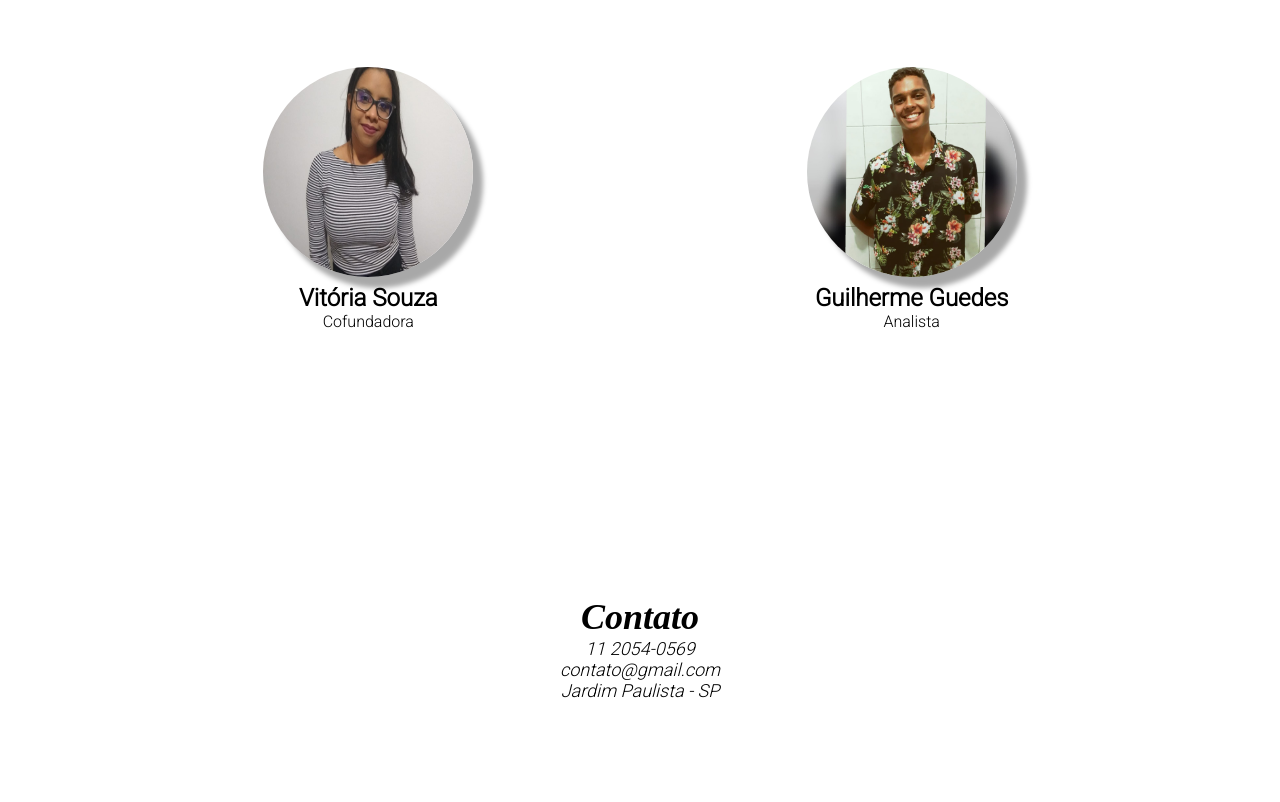
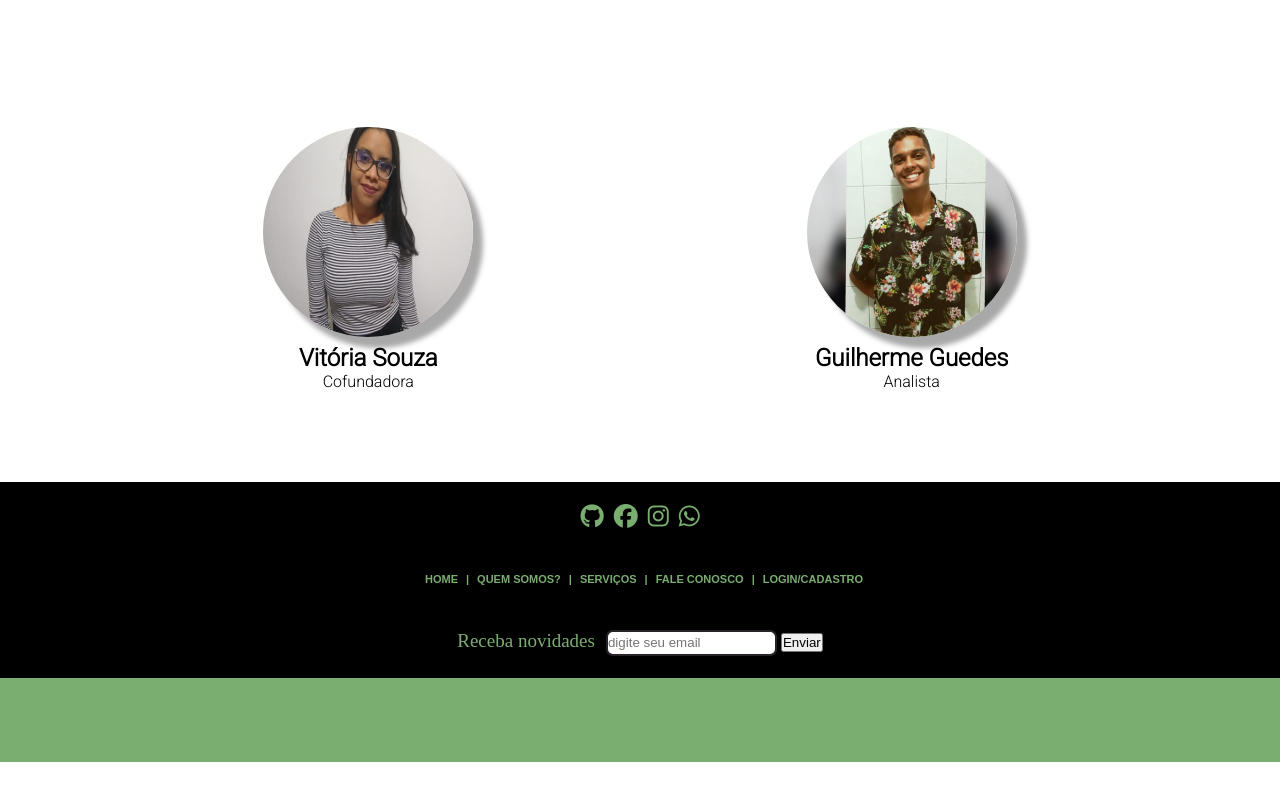
Before and after one commit to 1adsa-grupo10/Projeto-P-I, a plain HTML site: page Site insitucional/Vitória/index.html in a window 1280 px wide. Shown: the part 2340-3142 px from the top of the page. After the commit the page ends 3102 px from the top, so only its background shows below. Drawn offline with nearby package versions, Linux system fonts and the light colour scheme.

Commit message:
parte do footer

```diff
--- a/Site insitucional/Vitória/css/style.css
+++ b/Site insitucional/Vitória/css/style.css
@@ -255,7 +255,7 @@ body {
     flex-wrap: wrap;
     justify-content: space-evenly;
     align-items: center;
-    height: 100vh;
+    height: 110vh;
 }
 
 .team-item {
@@ -375,16 +375,89 @@ p {
     font-family: 'Roboto', sans-serif;
 }
 
+.footer {
+    height: 35vh;
+    width: 100%;
+}
 
-/* .footer{
+.contato_footer {
+    height: 70%;
+    width: 100%;
+    background-color: black;
     display: flex;
-    justify-content: center;
+    flex-direction: column;
     align-items: center;
-    flex-direction: row;
-    height: 30vh;
-    border: 2px solid blue;
-  }
+    justify-content: space-around;
+}
 
-  .item-footer{
+.redes_sociais {
+    display: flex;
+}
 
-  } */
+.redes_sociais i {
+    color: rgb(122, 173, 112);
+    font-size: 24px;
+    margin: 0 5px;
+}
+
+.site {
+    height: 30%;
+    width: 100%;
+    background-color: rgb(122, 173, 112);
+}
+
+.topicos ul {
+    display: flex;
+    align-items: center;
+}
+
+.topicos li {
+    list-style: none;
+    margin-left: 8px;
+    text-transform: uppercase;
+    font-weight: bold;
+    font-family: Arial, Helvetica, sans-serif;
+    font-size: 11px;
+    color: rgb(122, 173, 112);
+    cursor: pointer;
+    transition: color 0.5s;
+}
+
+.topicos a {
+    text-decoration: none;
+    color: rgb(122, 173, 112);
+}
+
+.topicos a {
+    text-decoration: none;
+    color: rgb(122, 173, 112);
+}
+
+.topicos li:hover {
+    color: white;
+}
+
+.topicos a:hover {
+    color: white;
+    transition: color 0.5s;
+}
+
+.novidades {
+    display: flex;
+}
+
+.novidades h2 {
+    color: rgb(122, 173, 112);
+    font-weight: 500;
+    font-size: 19px;
+    margin-right: 11px;
+}
+
+.novidades input {
+    height: 22px;
+    width: 167px;
+    outline: none;
+    border-radius: 7px;
+    border: 2px solid #282229;
+    background-color: #ffffff;
+}
--- a/Site insitucional/Vitória/index.html
+++ b/Site insitucional/Vitória/index.html
@@ -7,6 +7,7 @@
     <title>Green Sensors</title>
     <link rel="stylesheet" href="./css/style.css">
     <link href="https://fonts.googleapis.com/css2?family=Roboto:wght@300&display=swap" rel="stylesheet">
+    <script src="https://kit.fontawesome.com/1828e94103.js" crossorigin="anonymous"></script>
 
 </head>
 
@@ -20,7 +21,7 @@
                 <li>Quem somos?</li>
                 <li>Serviços</li>
                 <li><a href="./fale_conosco.html">Fale conosco</a></li>
-                <li class="login"><img src="./imagens/login.png" alt=""> <a href="./login.html">Login/Cadastro</a></li>
+                <li class="login"><img src="./imagens/login.png" alt=""><a href="./login.html">Login/Cadastro</a></li>
             </ul>
             <div class="bandeira">
                 <img src="./imagens/bandeira-brasil.png" alt="">
@@ -135,30 +136,39 @@
 
     </div>
 
-    <div class="contact">
-        <div class="contact-title">
-            <!--<h1>Receba Novidades</h1>-->
+    <div class="footer">
+        <div class="contato_footer">
+            <div class="redes_sociais">
+                <i class="fab fa-github"></i>
+                <i class="fab fa-facebook"></i>
+                <i class="fab fa-instagram"></i>
+                <i class="fab fa-whatsapp"></i>
             </div>
-        <div class="contact-item">
-            <div class="contact-info">
-                <h1>Contato</h1>
-                <p>11 2054-0569</p>
-                <p>contato@gmail.com</p>
-                <p>Jardim Paulista - SP</p>
+            <div class="topicos">
+                <ul>
+                    <li>Home</li>
+                    <li>|</li>
+                    <li>Quem somos?</li>
+                    <li>|</li>
+                    <li>Serviços</li>
+                    <li>|</li>
+                    <li><a href="./fale_conosco.html">Fale conosco</a></li>
+                    <li>|</li>
+                    <li>Login/Cadastro</li>
+                </ul>
             </div>
-            <!--<div class="contact-about">
-                <label>Digite seu E-mail</label>
-                <input>
-                <a>Enviar</a>
+            <div class="novidades">
+                <h2>Receba novidades</h2>
+                <form>
+                    <input type="email" placeholder="digite seu email">
+                    <button>Enviar</button>
+                </form>
             </div>
         </div>
-    </div>-->
-
-            <!--  <div class="footer">
-          <div class="item-footer">
+        <div class="site">
 
         </div>
-      </div> -->
+    </div>
 
     <!-- Importação do JQuery via servidor -->
     <script src="https://cdnjs.cloudflare.com/ajax/libs/jquery/3.3.1/jquery.min.js"></script>
```
Also changed, not shown: API DHT11/index.html (+12 -12 lines), 1 other file. Lines whose indentation alone changed are shown as unchanged.
